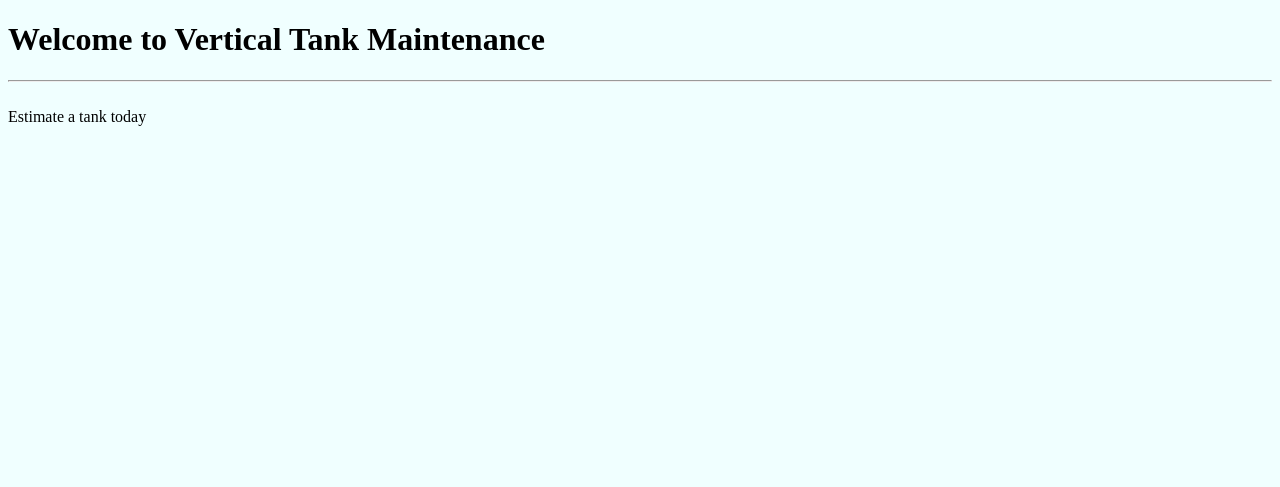
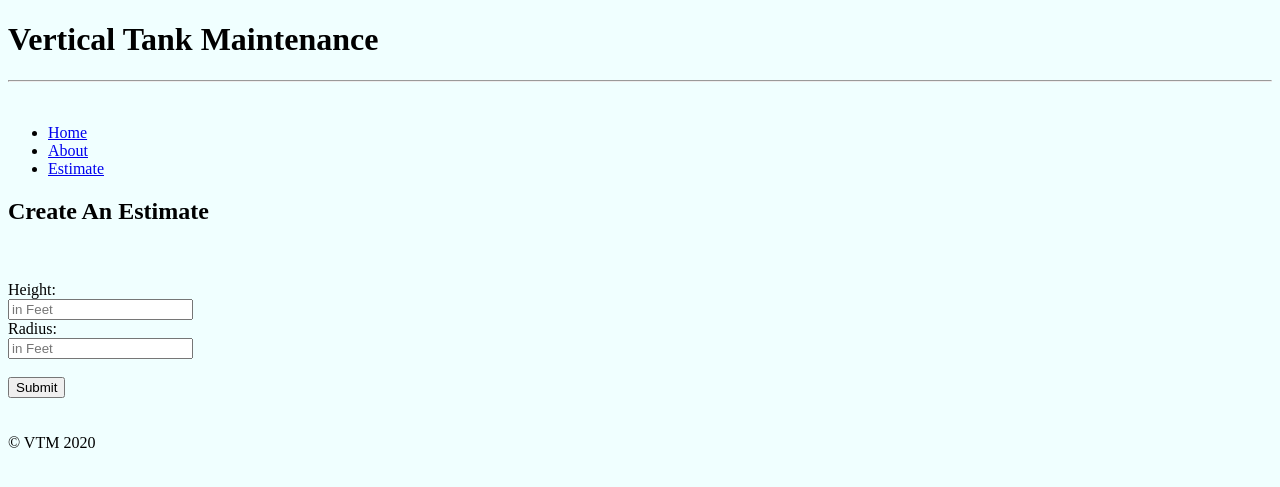
Before and after one commit to porter33marcus/vtm_site, a Flask app: page /estimate in a window 1280 px wide. Shown: the top 487 px of the page. Run offline with Flask 2, Linux system fonts and the light colour scheme.

Commit message:
Developed basic elements of website
worked on three pages: added Lorem Ipsum text to index and about pages. Added an image to index. Created a working estimator on estimate page.

```diff
--- a/app.py
+++ b/app.py
@@ -1,11 +1,44 @@
 from flask import Flask
-from flask import render_template
+from flask import render_template, request
 
 app = Flask(__name__)
 
+class Tank:
+    def __init__(self, height, radius):
+        self.height = height
+        self.radius = radius
+        self.materialCost = 0.0
+        self.laborCost = 0.0
+        self.totalCost = 0.0
+        self.pi = 3.14
+        self.top = 0.0
+        self.sides = 0.0
+        self.totalArea = 0.0
+    def calculateAreaTop(self):
+        self.top = self.pi*(self.radius**2)
+    def calculateAreaSides(self):
+        self.Sides = 2*(self.pi*(self.radius*self.height))
+    def calculateTotalArea(self):
+        self.calculateAreaTop()
+        self.calculateAreaSides()
+        self.totalArea= self.top + self.sides
+    def calculateMaterialCost(self):
+        self.calculateTotalArea()
+        self.materialCost = self.totalArea*25.00
+    def calculateLaborCost(self):
+        self.calculateTotalArea()
+        self.laborCost = self.totalArea*15.00
+    def calculateTotalCost(self):
+        self.calculateLaborCost()
+        self.calculateMaterialCost()
+        self.totalCost = self.laborCost + self.materialCost
+    def getTotalCost(self):
+        return self.totalCost
 @app.route('/')
 def index():
     return render_template('index.html')
+
+
 
 @app.route('/about')
 def about():
@@ -14,6 +47,19 @@ def about():
 @app.route('/estimate')
 def estimate():
     return render_template('estimate.html')
+@app.route('/tankCalc', methods=['POST'])
+def tankCalc():
+    if request.method == 'POST':
+        form = request.form
+        height = float(form['height'])
+        radius = float(form['radius'])
+
+        tank = Tank(height, radius)
+        tank.calculateTotalCost()
+        tankCost = tank.getTotalCost()
+
+        return render_template('estimate.html', tankCalc = tankCost)
+    return render_template('estimate')
 
 if __name__ == '__main__':
     app.run(debug=True)
--- a/templates/base.html
+++ b/templates/base.html
@@ -8,15 +8,25 @@
 </head>
 <body>
     <div>
-        <h1>Welcome to Vertical Tank Maintenance</h1>
+        <h1>Vertical Tank Maintenance</h1>
         <hr>
         <br>
+        <nav>
+            <ul>
+                <li><a href="/">Home</a></li>
+                <li><a href="about">About</a></li>
+                <li><a href="estimate">Estimate</a></li>
 
+          </ul>
+        </nav>
         {% block body%} {% endblock%}
 
 
 
 
     </div>
+    <footer>
+        &copy VTM 2020
+    </footer>
 </body>
 </html>
--- a/templates/estimate.html
+++ b/templates/estimate.html
@@ -6,4 +6,27 @@
 
 
 
-{% block body %} Estimate a tank today{% endblock %}
+
+{% block body %}
+<h2> Create An Estimate </h2>
+<br>
+<br>
+
+<form method="POST" action="/tankCalc" id=calculateCost>
+    <label for="height">Height:</label><br>
+    <input type="text" id="height" name="height" placeholder="in Feet"><br>
+    <label for="radius">Radius:</label><br>
+    <input type="text" id="radius" name="radius" placeholder="in Feet"><br><br>
+    <input type="submit" value="Submit">
+  </form>
+
+
+  <br>
+  <br>
+
+  {% if tankCalc %}
+    <p>the price of your tank will be: {{tankCalc}}</p>
+  {% endif%}
+
+
+{% endblock %}
```
Also changed, not shown: templates/about.html (+14 -1 lines), templates/index.html (+25 -2 lines), static/images/above_ground_vertical_tanks.jpg (added).
